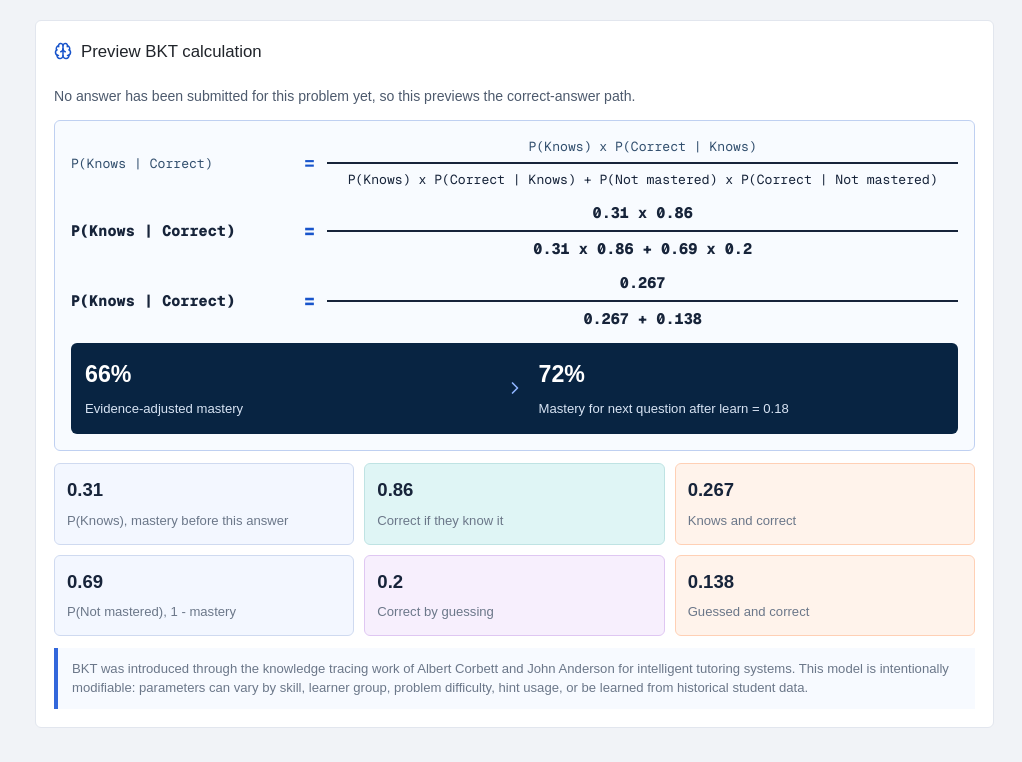
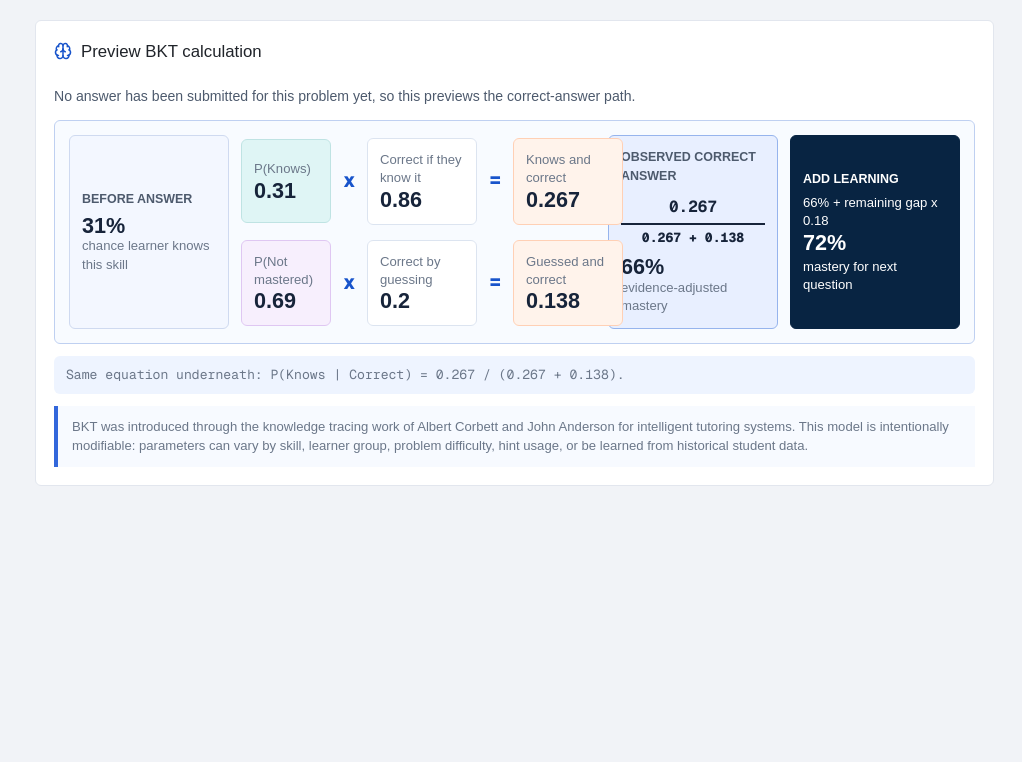
Before and after one commit to soojh007/the-new-als, a Next.js app: page / in a window 1280 px wide. Shown: the part 1318-2080 px from the top of the page, without its empty margins (258-1280 px from the left). After the commit the page ends 1838 px from the top, so only its background shows below. Built offline with nearby package versions, Linux system fonts and the light colour scheme.

Commit message:
Convert BKT explanation to visual flow

```diff
--- a/app/globals.css
+++ b/app/globals.css
@@ -617,127 +617,160 @@ h2 {
   line-height: 1.45;
 }
 
-.equation-card {
+.bkt-flow {
   display: grid;
+  grid-template-columns: 160px minmax(0, 1fr) 170px 170px;
   gap: 12px;
-  padding: 16px;
+  align-items: stretch;
+  padding: 14px;
   border: 1px solid #bfd0f1;
   border-radius: 6px;
   background: #f8fbff;
 }
 
-.equation-row {
+.flow-source,
+.flow-result,
+.flow-next,
+.path-node {
   display: grid;
-  grid-template-columns: minmax(140px, 0.7fr) auto minmax(0, 2fr);
-  gap: 12px;
-  align-items: center;
-  color: #17243a;
-  font-family: var(--font-geist-mono), monospace;
-}
-
-.equation-row strong {
-  color: var(--blue-dark);
-  font-size: 1.2rem;
-}
-
-.equation-row > span:last-child {
-  display: grid;
-  justify-items: center;
-  gap: 5px;
-}
-
-.equation-row em {
-  width: 100%;
-  padding-top: 6px;
-  border-top: 2px solid #17243a;
-  color: #17243a;
-  font-style: normal;
-  text-align: center;
-}
-
-.equation-row.symbolic {
-  color: #33506f;
-  font-size: 0.82rem;
-}
-
-.equation-row.numeric {
-  font-size: 0.95rem;
-  font-weight: 800;
-}
-
-.equation-result {
-  display: grid;
-  grid-template-columns: minmax(0, 1fr) auto minmax(0, 1fr);
-  gap: 14px;
-  align-items: center;
-  padding: 14px;
-  border-radius: 6px;
-  background: var(--navy);
-  color: #fff;
-}
-
-.equation-result strong {
-  display: block;
-  margin-bottom: 4px;
-  color: #fff;
-  font-size: 1.45rem;
-}
-
-.equation-result span {
-  color: #d8e4f4;
-  font-size: 0.82rem;
-  line-height: 1.4;
-}
-
-.equation-result svg {
-  color: #8fb5ff;
-}
-
-.term-grid {
-  display: grid;
-  grid-template-columns: repeat(3, minmax(0, 1fr));
-  gap: 10px;
-}
-
-.term-chip {
-  min-height: 78px;
+  align-content: center;
+  min-height: 96px;
   padding: 12px;
-  border: 1px solid #dce4f0;
   border-radius: 6px;
 }
 
-.term-chip strong {
-  display: block;
-  margin-bottom: 4px;
-  color: #17243a;
-  font-size: 1.16rem;
+.flow-source {
+  border: 1px solid #cfdaf0;
+  background: #f3f7ff;
 }
 
-.term-chip span,
+.flow-source p,
+.flow-result p,
+.flow-next p {
+  margin: 0 0 5px;
+  color: #4d5a6d;
+  font-size: 0.78rem;
+  font-weight: 900;
+  text-transform: uppercase;
+}
+
+.flow-source strong,
+.flow-result > strong,
+.flow-next strong,
+.path-node strong {
+  display: block;
+  color: #17243a;
+  font-size: 1.35rem;
+  line-height: 1.1;
+}
+
+.flow-source span,
+.flow-result span,
+.flow-next span,
+.path-node span,
+.formula-caption,
 .model-note {
   color: var(--ink-muted);
   font-size: 0.82rem;
   line-height: 1.4;
 }
 
-.term-chip.prior {
-  border-color: #cfdaf0;
-  background: #f3f7ff;
+.flow-branches {
+  display: grid;
+  gap: 10px;
 }
 
-.term-chip.slip {
+.flow-path {
+  position: relative;
+  display: grid;
+  grid-template-columns: minmax(90px, 1fr) 20px minmax(110px, 1fr) 20px minmax(110px, 1fr);
+  gap: 8px;
+  align-items: center;
+}
+
+.path-node {
+  min-height: 84px;
+  border: 1px solid #dce4f0;
+  background: #fff;
+}
+
+.knows-path .path-node:nth-of-type(1),
+.knows-path .path-node:nth-of-type(2) {
   border-color: #bfe3e3;
   background: var(--mint);
 }
 
-.term-chip.guess {
+.not-path .path-node:nth-of-type(1),
+.not-path .path-node:nth-of-type(2) {
   border-color: #dfc7f2;
   background: #f7effd;
 }
 
-.term-chip.evidence {
+.path-node.evidence-node {
   border-color: #ffd0b5;
   background: #fff3eb;
+}
+
+.path-multiply,
+.path-equals {
+  display: grid;
+  place-items: center;
+  color: var(--blue-dark);
+  font-size: 1.1rem;
+  font-weight: 950;
+}
+
+.flow-result {
+  border: 1px solid #96b4ed;
+  background: #e8efff;
+}
+
+.mini-equation {
+  display: grid;
+  justify-items: center;
+  margin: 4px 0 8px;
+  color: #17243a;
+  font-family: var(--font-geist-mono), monospace;
+}
+
+.mini-equation strong {
+  width: 100%;
+  padding-bottom: 4px;
+  border-bottom: 2px solid #17243a;
+  text-align: center;
+}
+
+.mini-equation span {
+  padding-top: 4px;
+  color: #17243a;
+  font-weight: 800;
+}
+
+.flow-next {
+  border: 1px solid var(--navy);
+  background: var(--navy);
+}
+
+.flow-next p,
+.flow-next strong,
+.flow-next span,
+.flow-next em {
+  color: #fff;
+}
+
+.flow-next em {
+  margin-top: 4px;
+  font-size: 0.82rem;
+  font-style: normal;
+  line-height: 1.35;
+}
+
+.formula-caption {
+  margin: 0;
+  padding: 10px 12px;
+  border-radius: 6px;
+  background: #eef4ff;
+  font-family: var(--font-geist-mono), monospace;
 }
 
 .model-note {
@@ -815,6 +848,10 @@ h2 {
     grid-template-columns: 1fr;
   }
 
+  .bkt-flow {
+    grid-template-columns: 1fr;
+  }
+
   .insight-column {
     grid-template-columns: 1fr 1fr;
   }
@@ -883,21 +920,23 @@ h2 {
     grid-template-columns: 1fr;
   }
 
-  .equation-row,
-  .equation-result,
-  .term-grid {
+  .flow-path {
     grid-template-columns: 1fr;
   }
 
-  .equation-row {
-    gap: 8px;
+  .path-multiply,
+  .path-equals {
+    min-height: 18px;
   }
 
-  .equation-row > span:last-child {
-    justify-items: start;
+  .flow-source,
+  .flow-result,
+  .flow-next,
+  .path-node {
+    min-height: 72px;
   }
 
-  .equation-row em {
-    text-align: left;
+  .formula-caption {
+    overflow-wrap: anywhere;
   }
 }
--- a/app/page.tsx
+++ b/app/page.tsx
@@ -203,12 +203,11 @@ export default function Home() {
   const displayedCalculation = lastCalculation ?? previewCalculation;
   const observationText = displayedCalculation.correct ? "correct" : "wrong";
   const observationSymbol = displayedCalculation.correct ? "Correct" : "Wrong";
-  const knownObservationSymbol = displayedCalculation.correct ? "P(Correct | Knows)" : "P(Wrong | Knows)";
-  const unknownObservationSymbol = displayedCalculation.correct ? "P(Correct | Not mastered)" : "P(Wrong | Not mastered)";
   const knownRateLabel = displayedCalculation.correct ? "Correct if they know it" : "Wrong despite knowing it";
   const unknownRateLabel = displayedCalculation.correct ? "Correct by guessing" : "Wrong if not mastered";
   const knownEvidenceLabel = displayedCalculation.correct ? "Knows and correct" : "Knows but slipped";
   const unknownEvidenceLabel = displayedCalculation.correct ? "Guessed and correct" : "Not mastered and wrong";
+  const observedOutcomeLabel = displayedCalculation.correct ? "Observed correct answer" : "Observed wrong answer";
 
   const recommended = useMemo(() => {
     const weak = Object.values(skills).sort((a, b) => a.mastery - b.mastery)[0];
@@ -522,74 +521,70 @@ export default function Home() {
                 ? `This uses the ${displayedCalculation.skillLabel} mastery before the learner's ${observationText} answer.`
                 : "No answer has been submitted for this problem yet, so this previews the correct-answer path."}
             </p>
-            <div className="equation-card">
-              <div className="equation-row symbolic">
-                <span>P(Knows | {observationSymbol})</span>
-                <strong>=</strong>
-                <span>
-                  P(Knows) x {knownObservationSymbol}
-                  <em>P(Knows) x {knownObservationSymbol} + P(Not mastered) x {unknownObservationSymbol}</em>
-                </span>
+            <div className="bkt-flow">
+              <div className="flow-source">
+                <p>Before answer</p>
+                <strong>{pct(displayedCalculation.masteryBefore)}</strong>
+                <span>chance learner knows this skill</span>
               </div>
-              <div className="equation-row numeric">
-                <span>P(Knows | {observationSymbol})</span>
-                <strong>=</strong>
-                <span>
-                  {decimal(displayedCalculation.masteryBefore)} x {decimal(displayedCalculation.knownObservationRate)}
-                  <em>
-                    {decimal(displayedCalculation.masteryBefore)} x {decimal(displayedCalculation.knownObservationRate)} +{" "}
-                    {decimal(displayedCalculation.complement)} x {decimal(displayedCalculation.unknownObservationRate)}
-                  </em>
-                </span>
-              </div>
-              <div className="equation-row numeric">
-                <span>P(Knows | {observationSymbol})</span>
-                <strong>=</strong>
-                <span>
-                  {decimal(displayedCalculation.knownEvidence)}
-                  <em>
-                    {decimal(displayedCalculation.knownEvidence)} + {decimal(displayedCalculation.unknownEvidence)}
-                  </em>
-                </span>
-              </div>
-              <div className="equation-result">
-                <div>
-                  <strong>{pct(displayedCalculation.posterior)}</strong>
-                  <span>Evidence-adjusted mastery</span>
+              <div className="flow-branches">
+                <div className="flow-path knows-path">
+                  <div className="path-node">
+                    <span>P(Knows)</span>
+                    <strong>{decimal(displayedCalculation.masteryBefore)}</strong>
+                  </div>
+                  <div className="path-multiply">x</div>
+                  <div className="path-node">
+                    <span>{knownRateLabel}</span>
+                    <strong>{decimal(displayedCalculation.knownObservationRate)}</strong>
+                  </div>
+                  <div className="path-equals">=</div>
+                  <div className="path-node evidence-node">
+                    <span>{knownEvidenceLabel}</span>
+                    <strong>{decimal(displayedCalculation.knownEvidence)}</strong>
+                  </div>
                 </div>
-                <ChevronRight size={20} />
-                <div>
-                  <strong>{pct(displayedCalculation.afterLearning)}</strong>
-                  <span>Mastery for next question after learn = {decimal(displayedCalculation.learn)}</span>
+                <div className="flow-path not-path">
+                  <div className="path-node">
+                    <span>P(Not mastered)</span>
+                    <strong>{decimal(displayedCalculation.complement)}</strong>
+                  </div>
+                  <div className="path-multiply">x</div>
+                  <div className="path-node">
+                    <span>{unknownRateLabel}</span>
+                    <strong>{decimal(displayedCalculation.unknownObservationRate)}</strong>
+                  </div>
+                  <div className="path-equals">=</div>
+                  <div className="path-node evidence-node">
+                    <span>{unknownEvidenceLabel}</span>
+                    <strong>{decimal(displayedCalculation.unknownEvidence)}</strong>
+                  </div>
                 </div>
               </div>
-            </div>
-            <div className="term-grid">
-              <div className="term-chip prior">
-                <strong>{decimal(displayedCalculation.masteryBefore)}</strong>
-                <span>P(Knows), mastery before this answer</span>
+              <div className="flow-result">
+                <p>{observedOutcomeLabel}</p>
+                <div className="mini-equation">
+                  <strong>{decimal(displayedCalculation.knownEvidence)}</strong>
+                  <span>
+                    {decimal(displayedCalculation.knownEvidence)} + {decimal(displayedCalculation.unknownEvidence)}
+                  </span>
+                </div>
+                <strong>{pct(displayedCalculation.posterior)}</strong>
+                <span>evidence-adjusted mastery</span>
               </div>
-              <div className="term-chip slip">
-                <strong>{decimal(displayedCalculation.knownObservationRate)}</strong>
-                <span>{knownRateLabel}</span>
-              </div>
-              <div className="term-chip evidence">
-                <strong>{decimal(displayedCalculation.knownEvidence)}</strong>
-                <span>{knownEvidenceLabel}</span>
-              </div>
-              <div className="term-chip prior">
-                <strong>{decimal(displayedCalculation.complement)}</strong>
-                <span>P(Not mastered), 1 - mastery</span>
-              </div>
-              <div className="term-chip guess">
-                <strong>{decimal(displayedCalculation.unknownObservationRate)}</strong>
-                <span>{unknownRateLabel}</span>
-              </div>
-              <div className="term-chip evidence">
-                <strong>{decimal(displayedCalculation.unknownEvidence)}</strong>
-                <span>{unknownEvidenceLabel}</span>
+              <div className="flow-next">
+                <p>Add learning</p>
+                <span>
+                  {pct(displayedCalculation.posterior)} + remaining gap x {decimal(displayedCalculation.learn)}
+                </span>
+                <strong>{pct(displayedCalculation.afterLearning)}</strong>
+                <em>mastery for next question</em>
               </div>
             </div>
+            <p className="formula-caption">
+              Same equation underneath: P(Knows | {observationSymbol}) = {decimal(displayedCalculation.knownEvidence)} / (
+              {decimal(displayedCalculation.knownEvidence)} + {decimal(displayedCalculation.unknownEvidence)}).
+            </p>
             <p className="model-note">
               BKT was introduced through the knowledge tracing work of Albert Corbett and John Anderson for
               intelligent tutoring systems. This model is intentionally modifiable: parameters can vary by skill,
```
Also changed, not shown: 1 other file (tests, documents, lock files or other folders).
